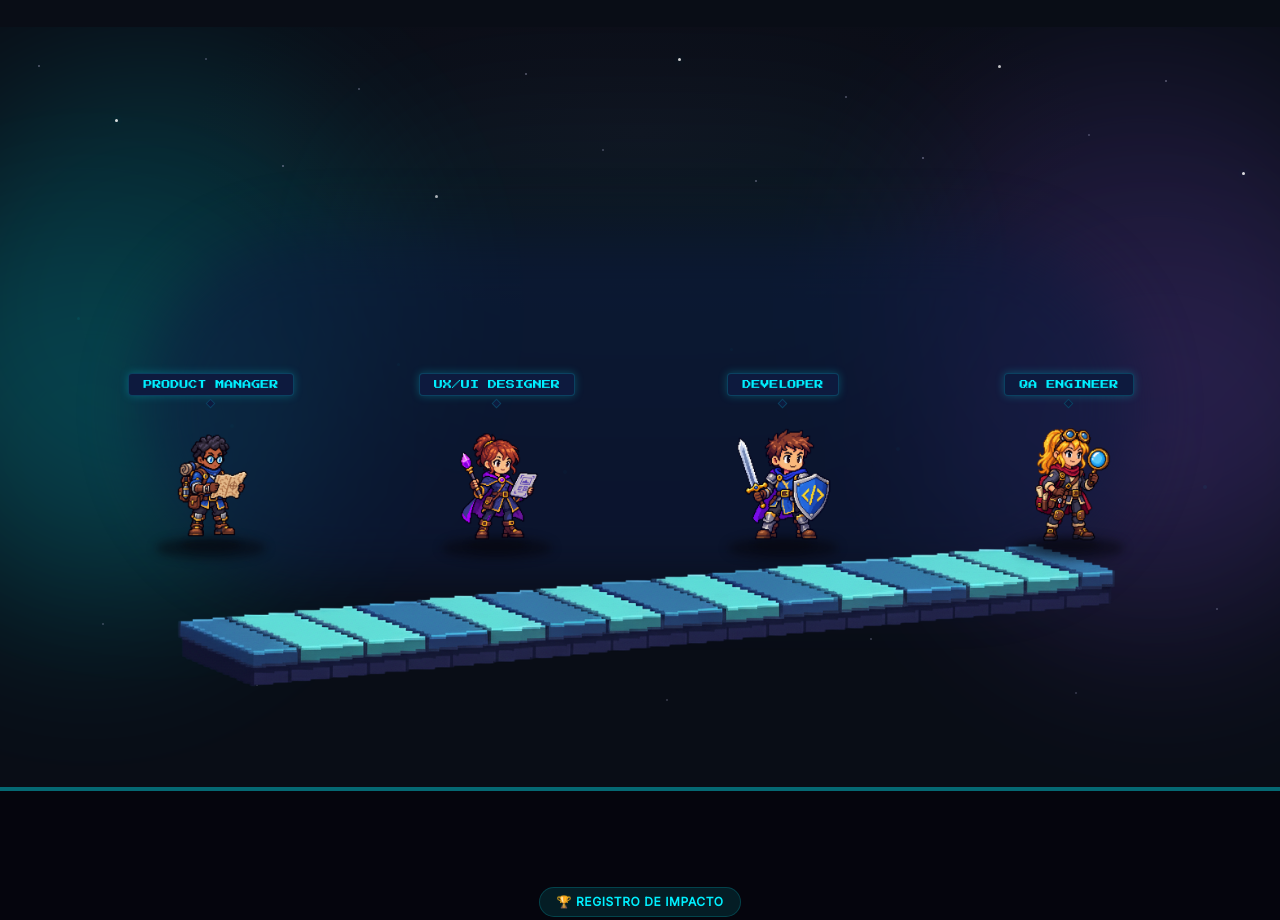
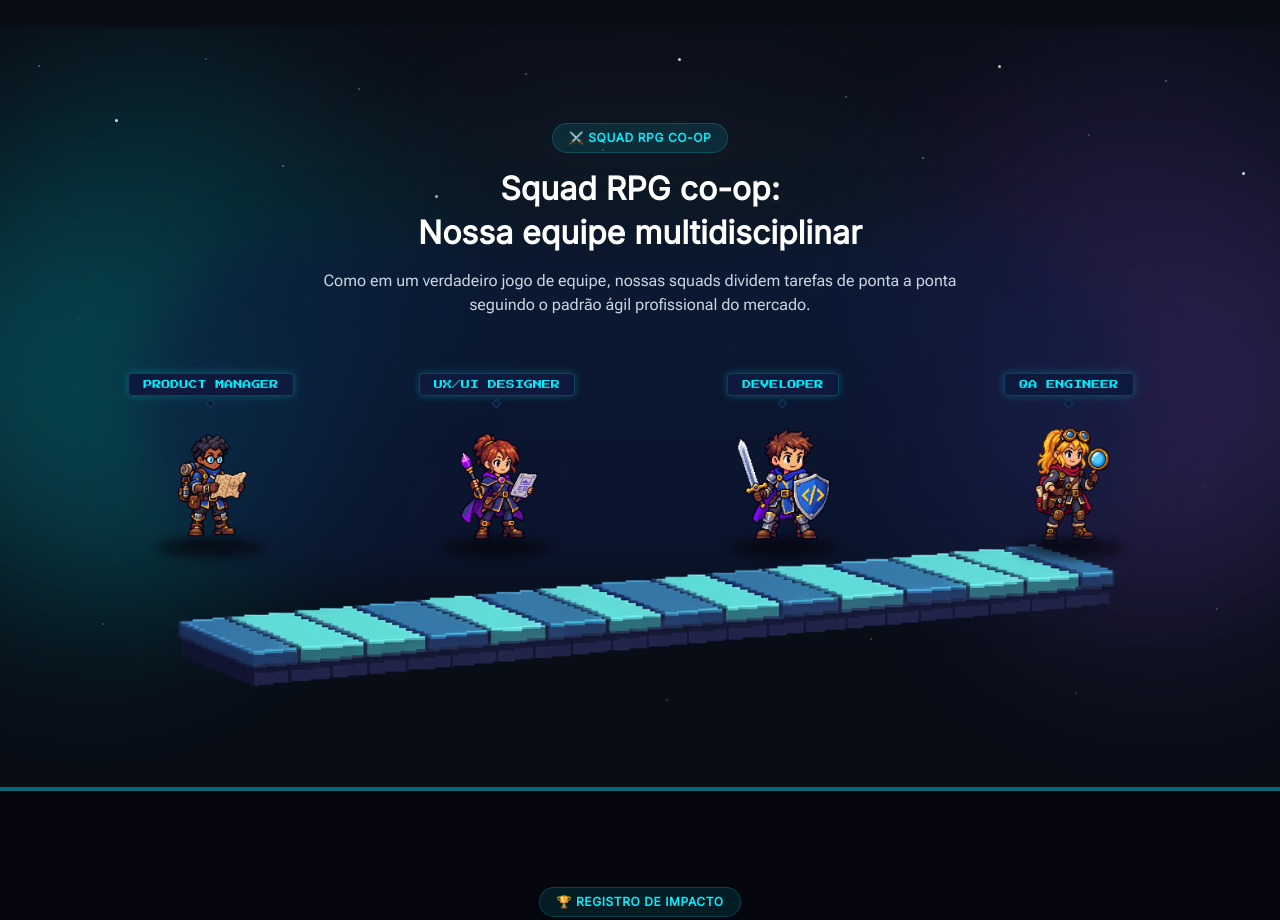
Before and after one commit to ANDERSONGUASSU/devlevelup, a React (Vite) app: page / in a window 1280 px wide. Shown: the part 2960-3880 px from the top of the page. Built offline with nearby package versions, Linux system fonts and the light colour scheme; a web font is replaced by a local one.

Commit message:
fix(squad): eleva conteúdo acima das camadas de fundo para exibir o texto

```diff
--- a/src/sections/Squad.tsx
+++ b/src/sections/Squad.tsx
@@ -54,9 +54,10 @@ export function Squad({ className }: SquadProps) {
         subtitle={squadCopy.subtitle}
         title={squadCopy.title}
         description={squadCopy.description}
+        className="relative z-10"
       />
 
-      <div className="relative flex w-full max-w-300 flex-col items-center">
+      <div className="relative z-10 flex w-full max-w-300 flex-col items-center">
         <div className="relative z-10 grid w-full grid-cols-2 gap-6 lg:grid-cols-4">
           {squadCopy.roles.map((role) => (
             <SquadCard key={role.label} role={role} />
```
